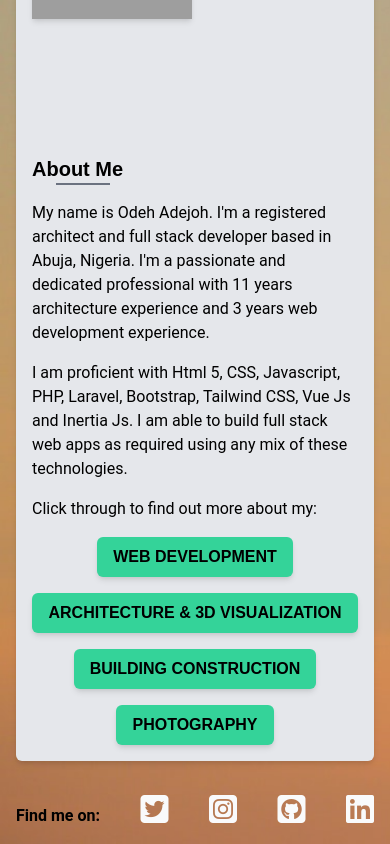
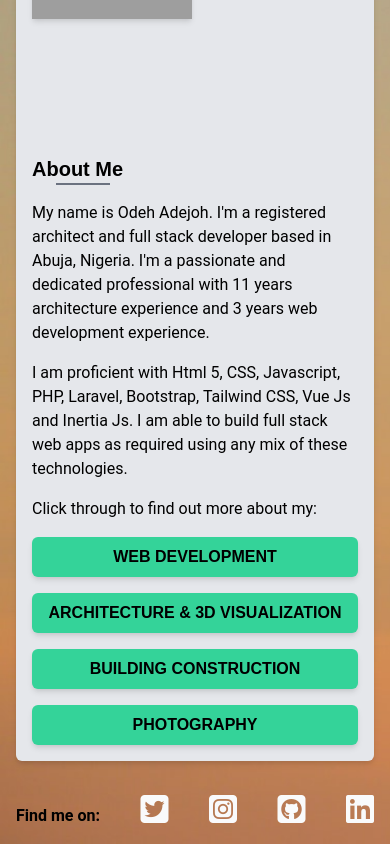
Before and after one commit to stradox4u/personal-website-v3, a Vue app: page / in a window 390 px wide. Shown: the part 813-1657 px from the top of the page. Built offline with nearby package versions, Linux system fonts and the light colour scheme; grey boxes are pictures that could not be loaded.

Commit message:
fixed issue with vertical spacing of links on landing page in mobile view

```diff
--- a/src/components/MyLandingPage.vue
+++ b/src/components/MyLandingPage.vue
@@ -13,7 +13,7 @@
                 <p class="font-roboto text-base mt-4">My name is Odeh Adejoh. I'm a registered architect and full stack developer based in Abuja, Nigeria. I'm a passionate and dedicated professional with 11 years architecture experience and 3 years web development experience.</p>
                 <p class="font-roboto text-base mt-4">I am proficient with Html 5, CSS, Javascript, PHP, Laravel, Bootstrap, Tailwind CSS, Vue Js and Inertia Js. I am able to build full stack web apps as required using any mix of these technologies.</p>
                 <h3 class="font-roboto text-base mt-4">Click through to find out more about my:</h3>
-                <div class="flex sm:flex-row flex-col flex-wrap justify-between items-center mt-4 gap-4">
+                <div class="flex sm:flex-row flex-col flex-wrap justify-between mt-4 gap-4">
                     <router-link :to="{ name: 'devPortfolio' }" class="px-4 py-2 font-montserrat text-base font-semibold rounded-md uppercase bg-green-400 shadow-md flex-grow text-center">Web Development</router-link>
                     <router-link :to="{ name: 'architecture' }" class="px-4 py-2 font-montserrat text-base font-semibold rounded-md uppercase bg-green-400 shadow-md flex-grow text-center">Architecture & 3d Visualization</router-link>
                     <router-link :to="{ name: 'construction' }" class="px-4 py-2 font-montserrat text-base font-semibold rounded-md uppercase bg-green-400 shadow-md flex-grow text-center">Building Construction</router-link>
```
